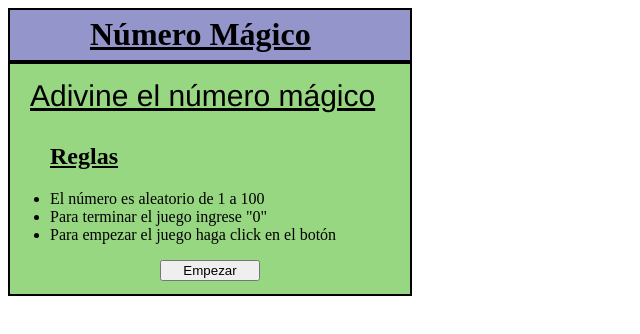
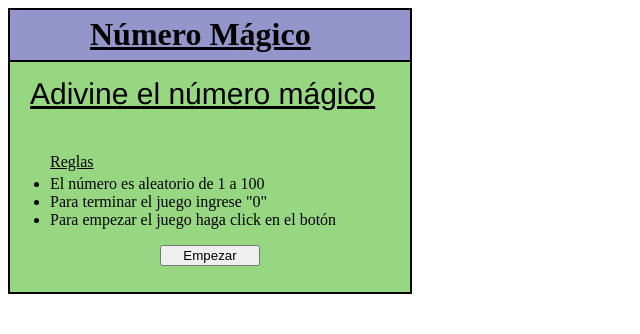
Before and after one commit to MauroG91/Magic-Number, a plain HTML site: page index.html in a window 1280 px wide. Shown: the whole page, without its empty margins (0-640 px from the left). Drawn offline with Linux system fonts and the light colour scheme.

Commit message:
Replace h2 with label and modification border on contenedor

```diff
--- a/index.html
+++ b/index.html
@@ -12,7 +12,8 @@
   </div>
   <div id="contenedor">
     <p class="text">Adivine el número mágico</p>
-    <h2>Reglas</h2>
+    <!-- <h2>Reglas</h2> -->
+    <label for="reglas">Reglas</label>
     <ul id="reglas">
       <li>El número es aleatorio de 1 a 100</li>
       <li>Para terminar el juego ingrese "0"</li>
--- a/style/main.css
+++ b/style/main.css
@@ -3,7 +3,10 @@
   height: 50px;
   width: 400px;
   position: relative;
-  border: 2px solid black;
+  border-top: 2px solid black;
+  border-right: 2px solid black;
+  border-left: 2px solid black;
+
 }
 
 h1{
@@ -31,13 +34,12 @@ h1{
   text-decoration: underline;
 }
 
-h2{
+/* h2{
   position: relative;
   right: -40px;
-
   text-decoration: underline;
 
-}
+} */
 
 .text, h2, #btn1, li {
   position: relative;
@@ -50,3 +52,11 @@ h2{
   position:relative;
   right: -150px;
 }
+
+label{
+  position: relative;
+  right: -40px;
+  top: -3px;
+  text-decoration: underline;
+
+}
```
